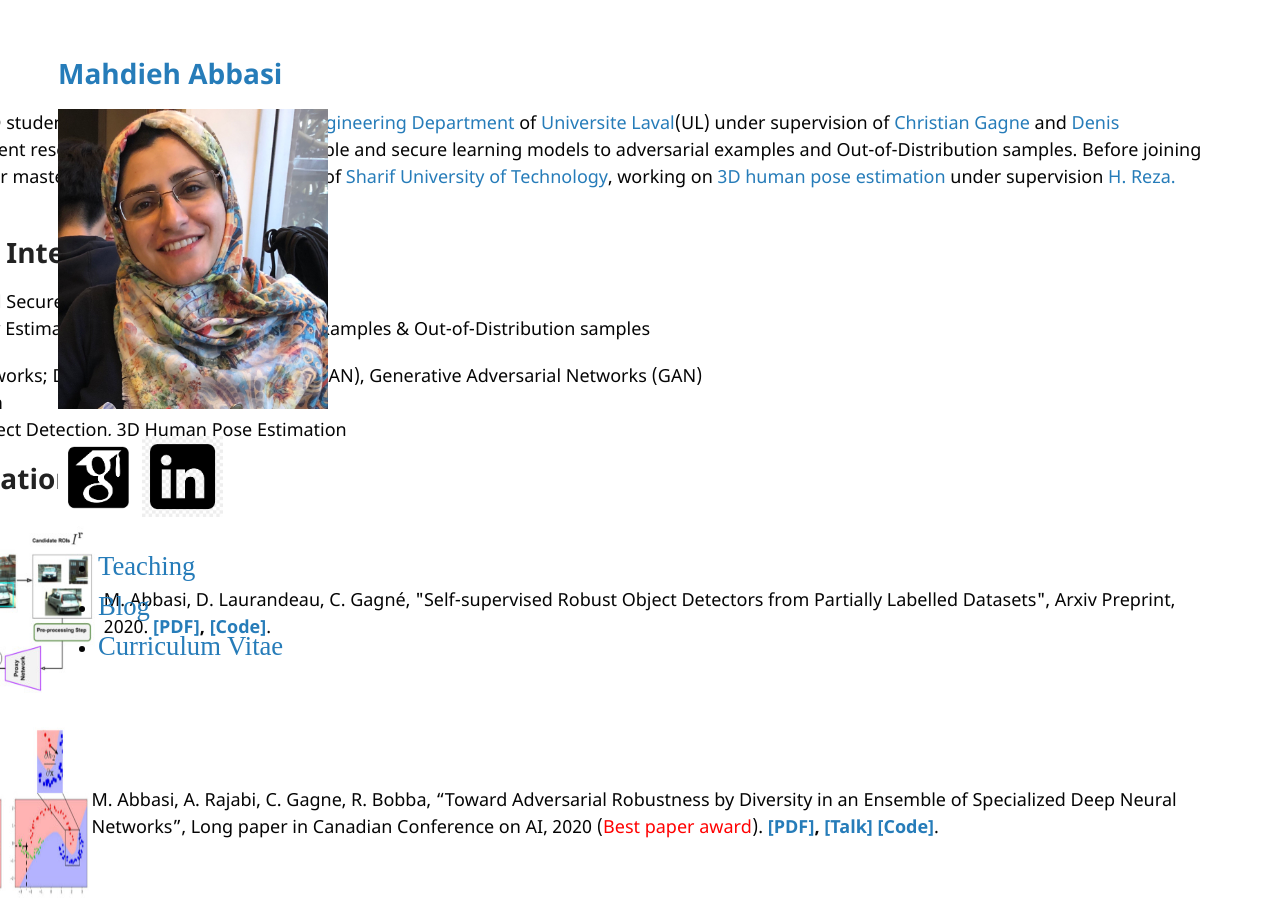
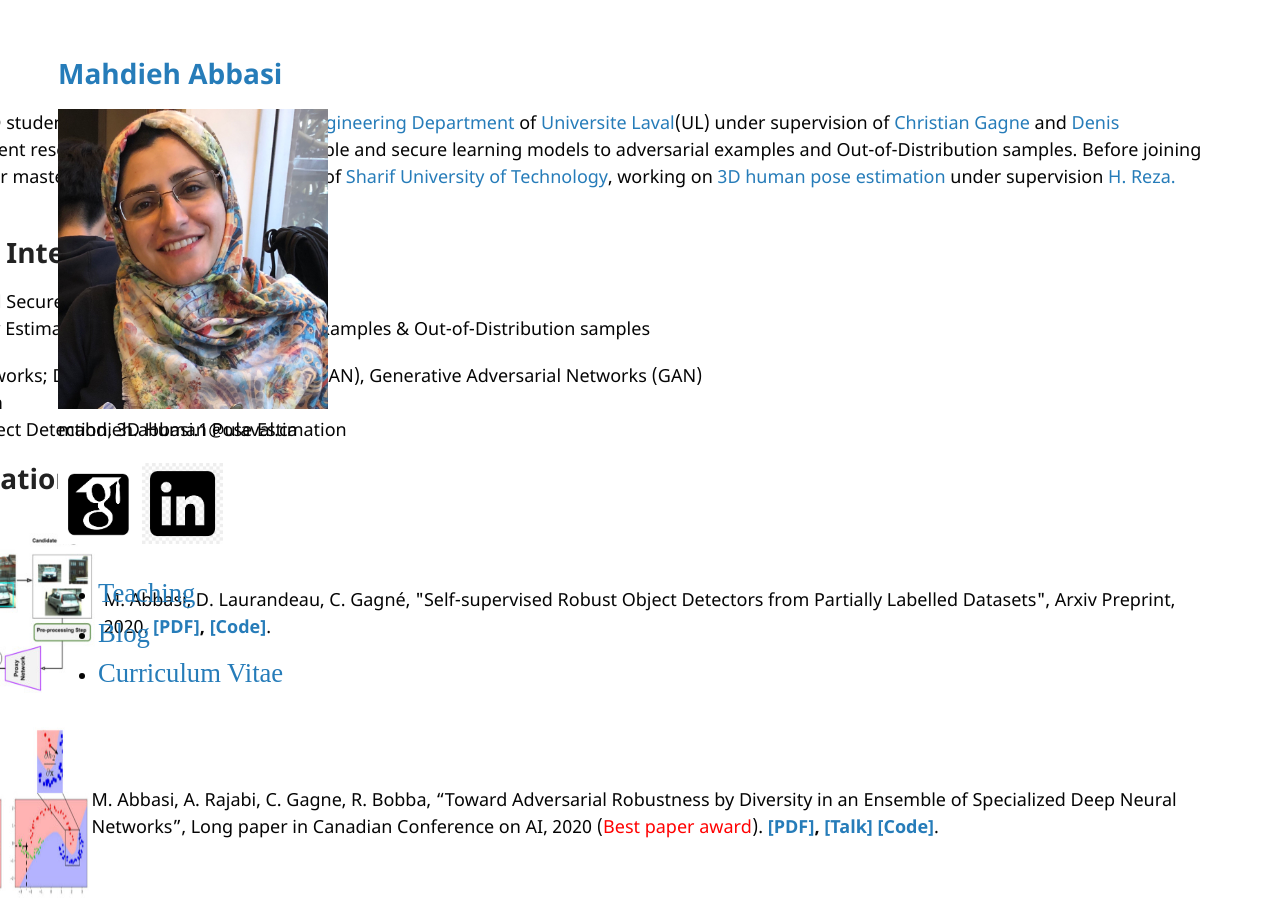
Before and after one commit to mahdaneh/mahdaneh.github.io, a Jekyll site: the page built from index.md, in a window 1280 px wide and 900 px high. Built offline with Jekyll 4.4.1, drawn with Linux system fonts in a browser that asks for light colours; the repository's description, which GitHub fills in, is left out; our own code applies the rules of GitHub Pages for plain Markdown files.

Commit message:
Update _config.yml

```diff
--- a/_config.yml
+++ b/_config.yml
@@ -1,3 +1,4 @@
 title: Mahdieh Abbasi
+description: mahdieh.abbasi.1@ulaval.ca
 logo: /images/IMG_0505.jpeg
 theme: jekyll-theme-minimal
```
